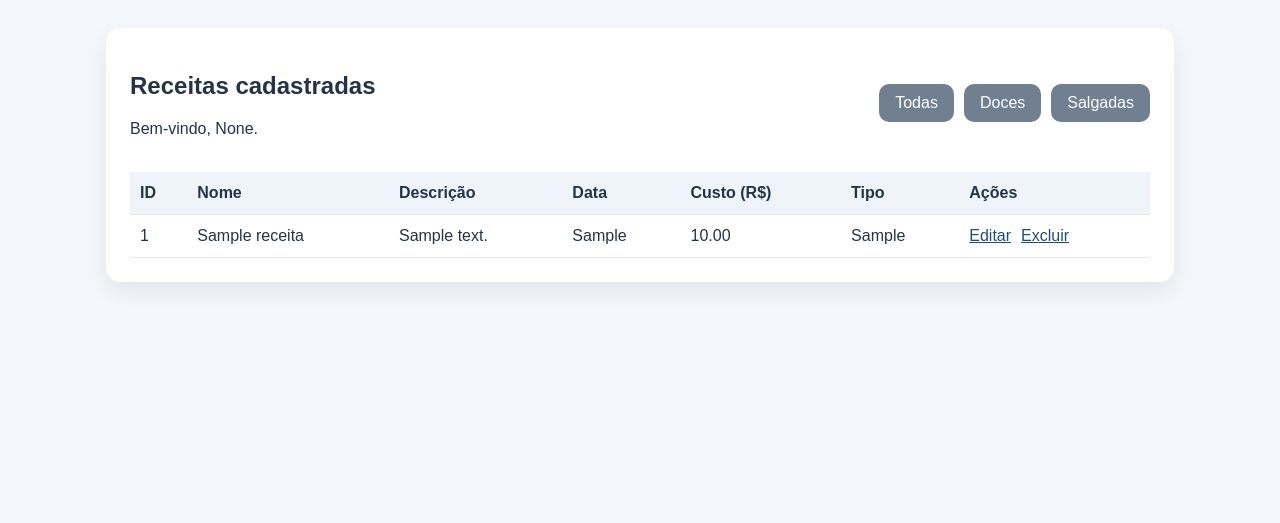
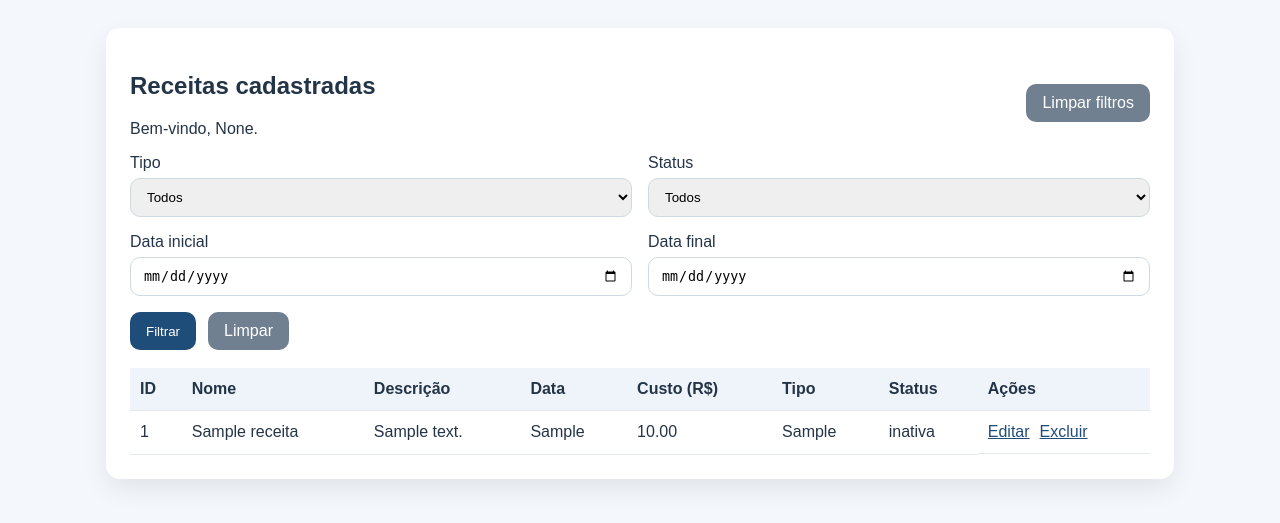
Before and after one commit to LucasPFChiesa/receitas-app, a Flask app: template templates/receitas.html in a window 1280 px wide. Shown: the part 99-622 px from the top of the page. Run offline with Flask 3, Linux system fonts and the light colour scheme; the template is opened without the code that fills it: most values are stand-ins (such as "Sample title", 1, 10 or a date in 2020).

Commit message:
Adiciona filtros por data e status nas receitas

```diff
--- a/app.py
+++ b/app.py
@@ -64,21 +64,68 @@ def logout():
 @app.route('/receitas')
 @login_required
 def listar_receitas():
-    filtro = request.args.get('tipo', '').strip().lower()
+    filtro_tipo = request.args.get('tipo', '').strip().lower()
+    filtro_status = request.args.get('status', '').strip().lower()
+    data_inicio = request.args.get('data_inicio', '').strip()
+    data_fim = request.args.get('data_fim', '').strip()
+
+    query = 'SELECT * FROM receita WHERE 1=1'
+    params = []
+
+    if filtro_tipo in ('doce', 'salgada'):
+        query += ' AND tipo_receita = ?'
+        params.append(filtro_tipo)
+
+    if filtro_status in ('ativa', 'inativa'):
+        query += ' AND status = ?'
+        params.append(filtro_status)
+
+    if data_inicio:
+        query += ' AND data_registro >= ?'
+        params.append(data_inicio)
+
+    if data_fim:
+        query += ' AND data_registro <= ?'
+        params.append(data_fim)
+
+    query += ' ORDER BY id'
+
     conn = get_db_connection()
-    if filtro in ('doce', 'salgada'):
-        receitas = conn.execute(
-            'SELECT * FROM receita WHERE tipo_receita = ? ORDER BY id', (filtro,)
-        ).fetchall()
-    else:
-        receitas = conn.execute('SELECT * FROM receita ORDER BY id').fetchall()
+    receitas = conn.execute(query, params).fetchall()
     conn.close()
-    return render_template('receitas.html', receitas=receitas, filtro=filtro)
 
+    return render_template(
+        'receitas.html',
+        receitas=receitas,
+        filtro=filtro_tipo,
+        filtro_status=filtro_status,
+        data_inicio=data_inicio,
+        data_fim=data_fim
+    )
 
 @app.route('/receitas/nova', methods=['GET', 'POST'])
 @login_required
 def nova_receita():
+    if request.method == 'POST':
+        dados = (
+            request.form['nome'].strip(),
+            request.form['descricao'].strip(),
+            request.form['data_registro'].strip(),
+            request.form['custo'].strip(),
+            request.form['tipo_receita'].strip().lower(),
+            request.form['status'].strip().lower(),
+        )
+        conn = get_db_connection()
+        conn.execute(
+            'INSERT INTO receita (nome, descricao, data_registro, custo, tipo_receita, status) VALUES (?, ?, ?, ?, ?, ?)',
+            dados,
+        )
+        conn.commit()
+        conn.close()
+        flash('Receita cadastrada com sucesso.', 'sucesso')
+        return redirect(url_for('listar_receitas'))
+    return render_template('form_receita.html', receita=None, acao='Nova Receita')
+
     if request.method == 'POST':
         dados = (
             request.form['nome'].strip(),
@@ -99,6 +146,25 @@ def nova_receita():
     return render_template('form_receita.html', receita=None, acao='Nova Receita')
 
 
+    if request.method == 'POST':
+        dados = (
+            request.form['nome'].strip(),
+            request.form['descricao'].strip(),
+            request.form['data_registro'].strip(),
+            request.form['custo'].strip(),
+            request.form['tipo_receita'].strip().lower(),
+            request.form['status'].strip().lower(),
+            id,
+        )
+        conn.execute(
+            'UPDATE receita SET nome = ?, descricao = ?, data_registro = ?, custo = ?, tipo_receita = ?, status = ? WHERE id = ?',
+            dados,
+        )
+        conn.commit()
+        conn.close()
+        flash('Receita atualizada com sucesso.', 'sucesso')
+        return redirect(url_for('listar_receitas'))
+
 @app.route('/receitas/editar/<int:id>', methods=['GET', 'POST'])
 @login_required
 def editar_receita(id):
@@ -117,10 +183,11 @@ def editar_receita(id):
             request.form['data_registro'].strip(),
             request.form['custo'].strip(),
             request.form['tipo_receita'].strip().lower(),
+            request.form['status'].strip().lower(),
             id,
         )
         conn.execute(
-            'UPDATE receita SET nome = ?, descricao = ?, data_registro = ?, custo = ?, tipo_receita = ? WHERE id = ?',
+            'UPDATE receita SET nome = ?, descricao = ?, data_registro = ?, custo = ?, tipo_receita = ?, status = ? WHERE id = ?',
             dados,
         )
         conn.commit()
@@ -130,7 +197,6 @@ def editar_receita(id):
 
     conn.close()
     return render_template('form_receita.html', receita=receita, acao='Editar Receita')
-
 
 @app.route('/receitas/excluir/<int:id>', methods=['POST'])
 @login_required
--- a/schema.sql
+++ b/schema.sql
@@ -15,5 +15,6 @@ CREATE TABLE receita (
     descricao TEXT NOT NULL,
     data_registro TEXT NOT NULL,
     custo REAL NOT NULL,
-    tipo_receita TEXT NOT NULL CHECK (tipo_receita IN ('doce', 'salgada'))
+    tipo_receita TEXT NOT NULL CHECK (tipo_receita IN ('doce', 'salgada')),
+    status TEXT NOT NULL CHECK (status IN ('ativa', 'inativa'))
 );
--- a/templates/receitas.html
+++ b/templates/receitas.html
@@ -7,11 +7,40 @@
             <p>Bem-vindo, {{ session.get('usuario_nome') }}.</p>
         </div>
         <div class="filtros">
-            <a href="{{ url_for('listar_receitas') }}" class="btn-sec">Todas</a>
-            <a href="{{ url_for('listar_receitas', tipo='doce') }}" class="btn-sec">Doces</a>
-            <a href="{{ url_for('listar_receitas', tipo='salgada') }}" class="btn-sec">Salgadas</a>
+            <a href="{{ url_for('listar_receitas') }}" class="btn-sec">Limpar filtros</a>
         </div>
     </div>
+
+    <form method="get" action="{{ url_for('listar_receitas') }}" class="formulario grid-form">
+        <label>Tipo
+            <select name="tipo">
+                <option value="">Todos</option>
+                <option value="doce" {% if filtro == 'doce' %}selected{% endif %}>Doce</option>
+                <option value="salgada" {% if filtro == 'salgada' %}selected{% endif %}>Salgada</option>
+            </select>
+        </label>
+
+        <label>Status
+            <select name="status">
+                <option value="">Todos</option>
+                <option value="ativa" {% if filtro_status == 'ativa' %}selected{% endif %}>Ativa</option>
+                <option value="inativa" {% if filtro_status == 'inativa' %}selected{% endif %}>Inativa</option>
+            </select>
+        </label>
+
+        <label>Data inicial
+            <input type="date" name="data_inicio" value="{{ data_inicio }}">
+        </label>
+
+        <label>Data final
+            <input type="date" name="data_fim" value="{{ data_fim }}">
+        </label>
+
+        <div class="col-span-2 botoes-form">
+            <button type="submit">Filtrar</button>
+            <a href="{{ url_for('listar_receitas') }}" class="btn-sec">Limpar</a>
+        </div>
+    </form>
 
     <table>
         <thead>
@@ -22,6 +51,7 @@
                 <th>Data</th>
                 <th>Custo (R$)</th>
                 <th>Tipo</th>
+                <th>Status</th>
                 <th>Ações</th>
             </tr>
         </thead>
@@ -34,6 +64,7 @@
                 <td>{{ receita['data_registro'] }}</td>
                 <td>{{ '%.2f'|format(receita['custo']) }}</td>
                 <td>{{ receita['tipo_receita'] }}</td>
+                <td>{{ receita['status'] }}</td>
                 <td class="acoes">
                     <a href="{{ url_for('editar_receita', id=receita['id']) }}">Editar</a>
                     <form action="{{ url_for('excluir_receita', id=receita['id']) }}" method="post" onsubmit="return confirm('Deseja excluir esta receita?');">
```
Also changed, not shown: seed.sql (+11 -11 lines), templates/form_receita.html (+7 -0 lines).
